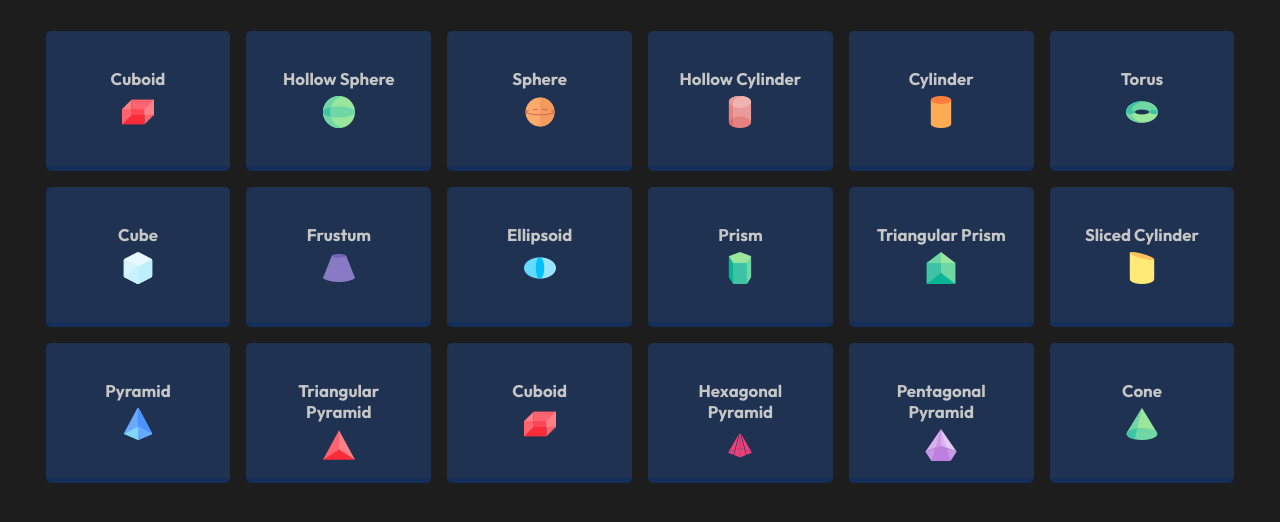
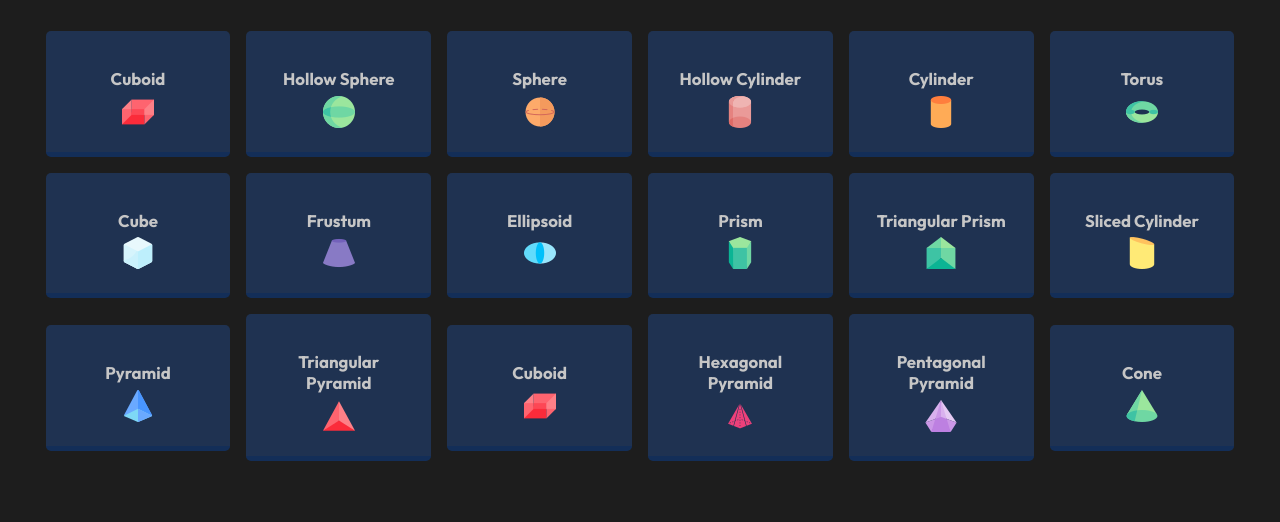
Before and after one commit to aaronmarayaa/Polyhedreons-Volume-Calculator, a website: page index.html in a window 1280 px wide. Shown: the part 94-616 px from the top of the page. Drawn offline with Linux system fonts and the light colour scheme.

Commit message:
Rename .btn-container to nav
-index.html
-styles.css

```diff
--- a/assets/css/styles.css
+++ b/assets/css/styles.css
@@ -23,17 +23,15 @@ body {
   font-size: 2rem;
 }
 
-.container .btn-container {
+.container .nav {
   display: flex;
   justify-content: center;
   align-items: center;
   flex-wrap: wrap;
 }
 
-.container .btn-container a {
+.container .nav a {
   box-sizing: border-box;
-  width: 200px;
-  height: 140px;
   flex-basis: 15%;
   padding: 20px;
   background-color: hsl(218, 44%, 22%);
@@ -42,7 +40,7 @@ body {
   border-radius: 5px;
   border-bottom: 5px solid hsl(217, 64%, 21%);
 }
-.container .btn-container a:hover {
+.container .nav a:hover {
   transform: scale(1.1);
   transition: 400ms;
 }
--- a/index.html
+++ b/index.html
@@ -14,7 +14,7 @@
     <div class="container">
       <h2>Polyhedrons Volume Calculator</h2>
 
-      <div class="btn-container">
+      <div class="nav">
         <a href="#">
           <h3>Cuboid</h3>
           <img src="assets/images/cuboid.png" alt="image" />
```
